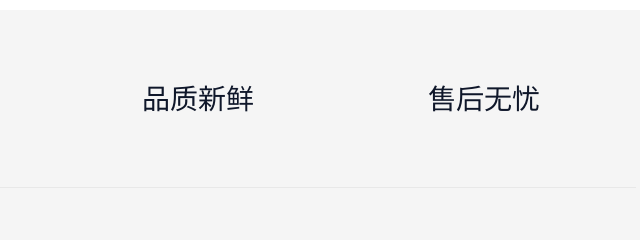
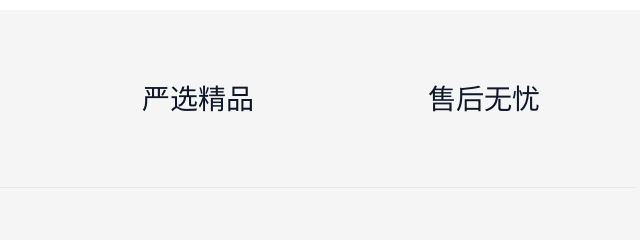
Before and after one commit to DAZEzjc/xiaotu, a plain HTML site: page index.html in a window 1280 px wide. Shown: the part 3506-3746 px from the top of the page, 624-1264 px from the left. Drawn offline with Linux system fonts and the light colour scheme.

Commit message:
Update index.html

```diff
--- a/index.html
+++ b/index.html
@@ -587,7 +587,7 @@
           </li>
           <li>
             <h5></h5>
-            <p>品质新鲜</p>
+            <p>严选精品</p>
           </li>
           <li>
             <h5></h5>
```
